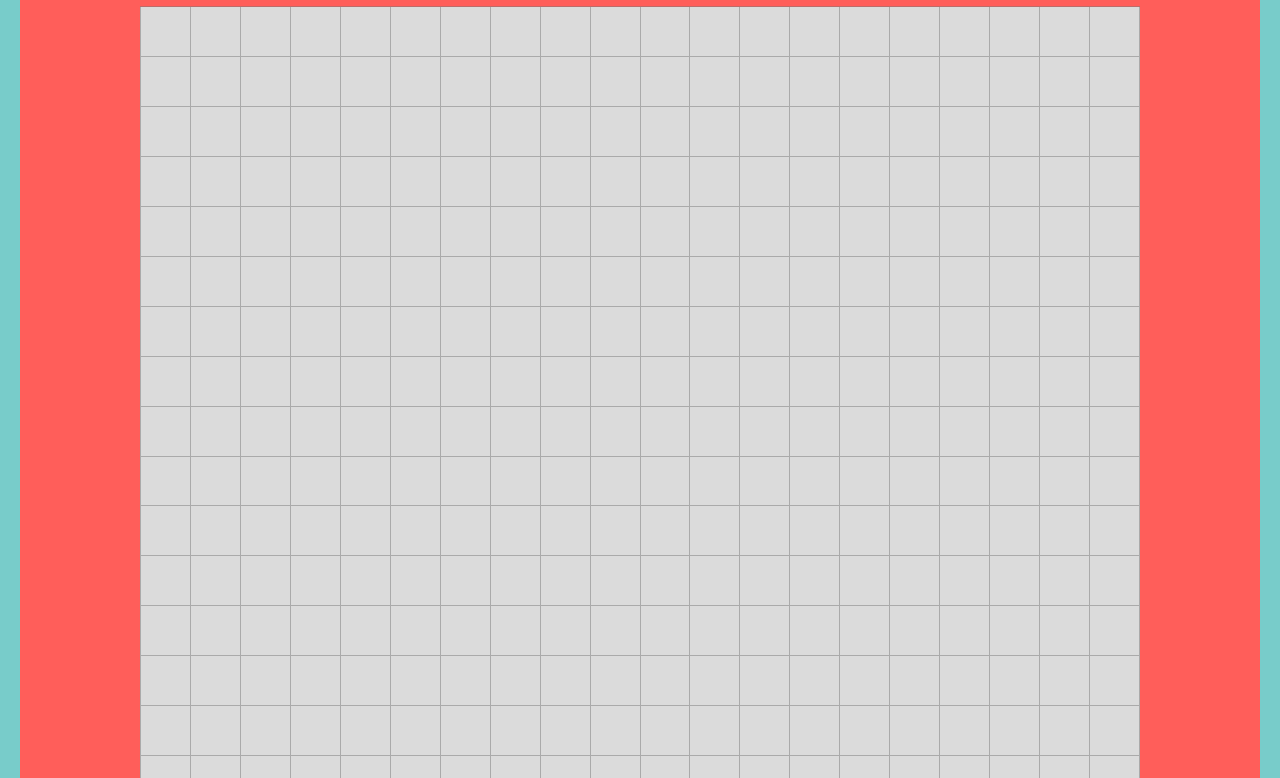
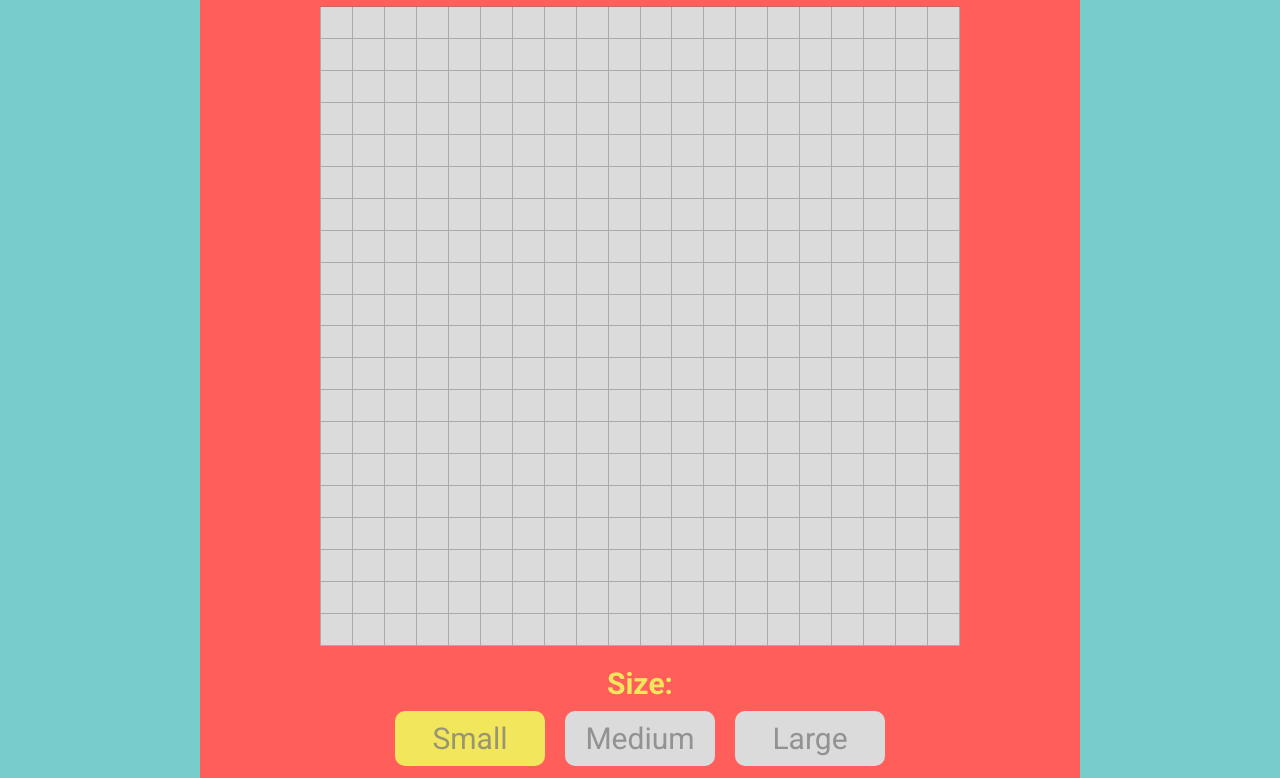
Before and after one commit to llleeeaaannn/EtchASketch, a plain HTML site: page index.html in a window 1280 px wide. Shown: the part 245-1023 px from the top of the page. Drawn offline with Linux system fonts and the light colour scheme; a web font is replaced by a local one.

Commit message:
Changed tile container width to vw/vh instead of pixels

```diff
--- a/style.css
+++ b/style.css
@@ -37,8 +37,8 @@ body {
 #tile-container {
   display: flex;
   flex-direction: column;
-  width: 1000px;
-  height: 1000px;
+  width: 50vw;
+  height: 50vw;
 }
 
 #button-container {
```
